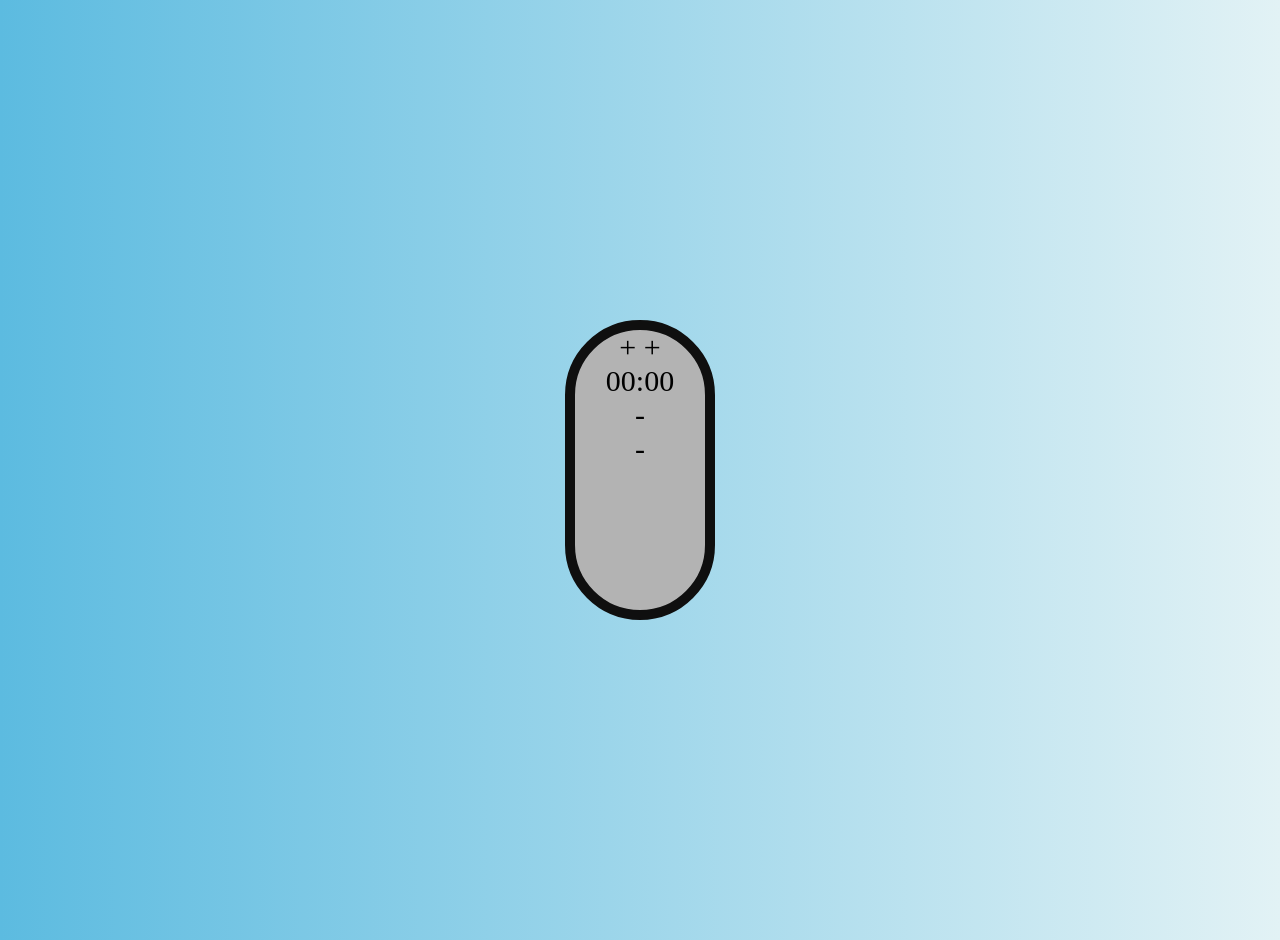
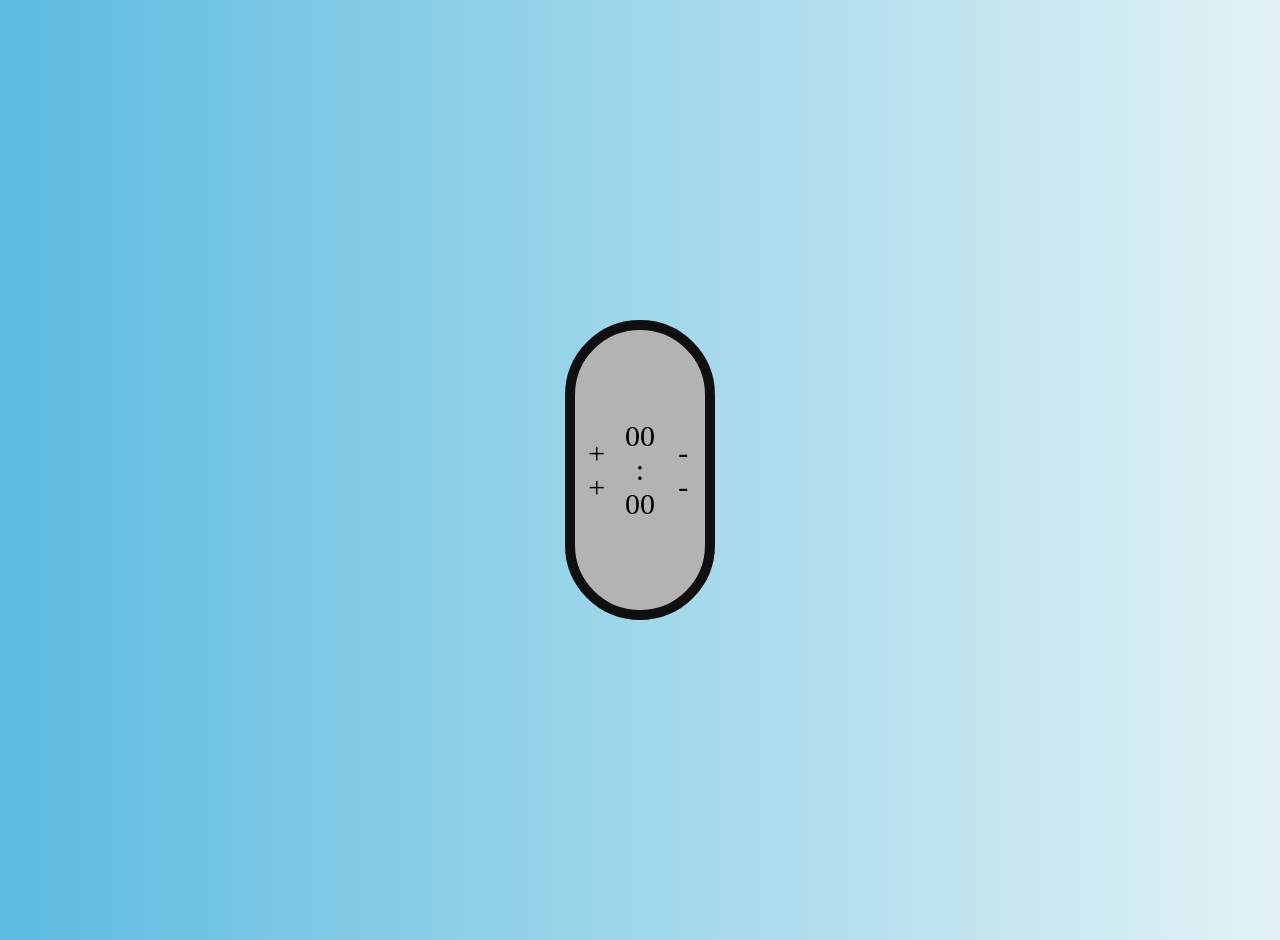
Before and after one commit to gelherme/Cronometro, a plain HTML site: page index.html in a window 1280 px wide. Drawn offline with Linux system fonts and the light colour scheme.

Commit message:
flex
**display:flex** aplicado

```diff
--- a/Estilo/style.css
+++ b/Estilo/style.css
@@ -11,6 +11,8 @@ body {
 }
 
 section.interface {
+    display: flex;
+    align-items: center;
     width: 150px;
     height: 300px;
     font-size: 30px;
@@ -21,16 +23,12 @@ section.interface {
     border: 10px solid rgb(15, 15, 15)
 }
 
-.seta-esquerda-cima {
-
-    display: inline-block;
-
+.cima{
+    width: 100%;
 }
-
-.seta-direita-cima {
-    display: inline-block;
+.meio{
+    width: 100%;
 }
-
-.seta-direita-baixo{
-    display: inline-block;
+.baixo{
+    width: 100%;
 }
--- a/index.html
+++ b/index.html
@@ -10,12 +10,19 @@
 <body>
 
     <section class="interface">
-        <div id="esquerda-cima" class="seta-esquerda-cima">+</div>
-        <div id="direita-cima" class="seta-direita-cima">+</div>
-        <br>
-            <span>00</span><span>:</span><span>00</span>
-        <div id="esquerda-baixo" class="seta-esquerda-baixo">-</div>
-        <div id="direita-baixo" class="seta-direita-baixo">-</div>
+        <div class="cima">
+            <div id="esquerda-cima" class="seta-esquerda-cima">+</div>
+            <div id="direita-cima" class="seta-direita-cima">+</div>
+        </div><!--cima-->
+        <div class="meio">
+            <span>00</span>
+            <span>:</span>
+            <span>00</span>
+        </div><!--meio-->
+            <div class="baixo">
+            <div id="esquerda-baixo" class="seta-esquerda-baixo">-</div>
+            <div id="direita-baixo" class="seta-direita-baixo">-</div>
+        </div><!--baixo-->
         <div id="play" class="play"></div>
 
     </section><!--interface-->
```
